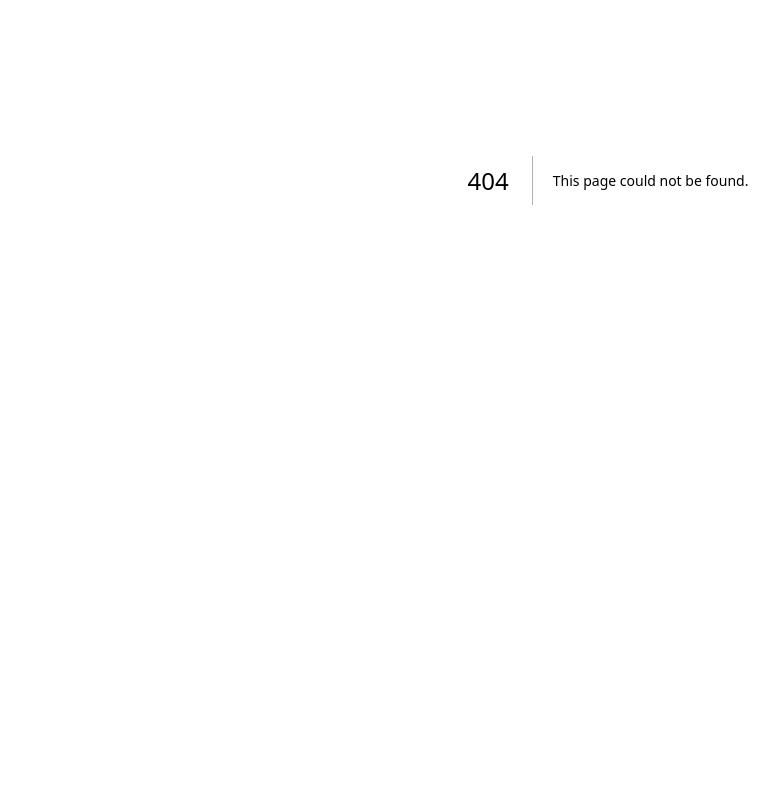
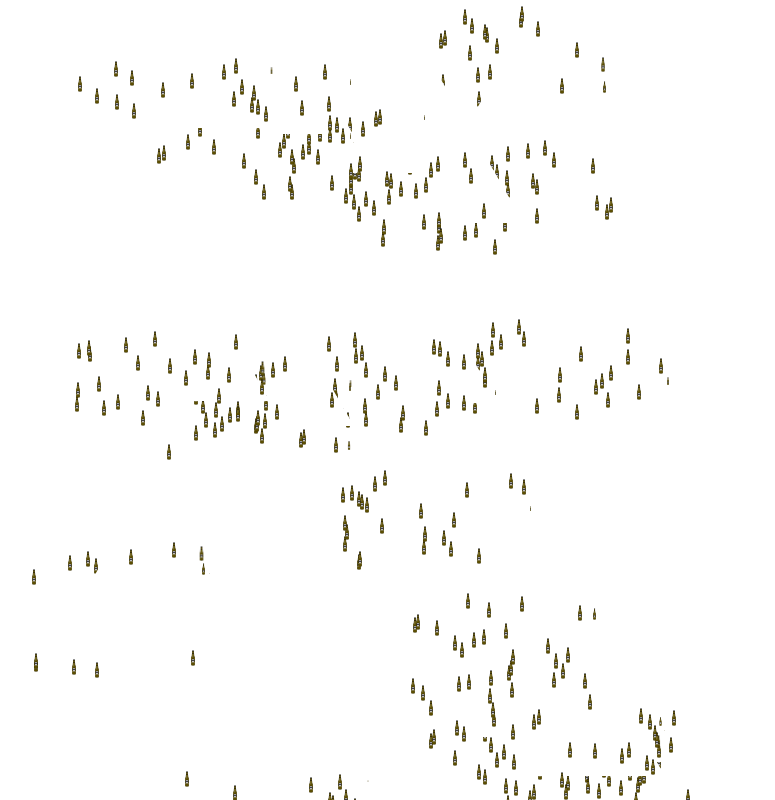
Before and after one commit to People-in-Tires/PIT, a Next.js app in the folder pit/: page /test in a window 1280 px wide. Before the commit this address had no page. Shown: the part 220-1020 px from the top of the page, without its empty margins (32-807 px from the left). Before the commit the page ends 800 px from the top, so only its background shows below. Built offline with nearby package versions, Linux system fonts and the light colour scheme.

Commit message:
feat: particles, gifs implementd

```diff
--- /dev/null
+++ b/pit/app/test/page.tsx
@@ -0,0 +1,30 @@
+import { ParticleSource } from "@/components/weather";
+import {default as beer} from "@/public/beer.png"
+import {default as cloud} from "@/public/vercel.svg"
+import Image from "next/image";
+import React from "react";
+
+export default function Page({}) {
+  return (
+	<React.Fragment>
+		<ParticleSource
+			area={{ x: 0, y: 100, width: 100, height: 1000 }}
+			angle={{ x: 1, y: 0 }}
+			angle_range={0.05}
+			frequency={1000/5}
+			duration={5000}
+		>
+			<ParticleSource
+				area={{ x: 0, y: 100, width: 200, height: 0 }}
+				angle={{ x: -0.1, y: 0.9 }}
+				angle_range={0.05}
+				frequency={1000/30}
+				duration={1000}
+				>
+				<Image src={beer} width={16} height={16}alt="rain"/>
+			</ParticleSource>
+			<Image src={cloud} width={200} height={100}alt="rain"/>
+		</ParticleSource>
+	</React.Fragment>
+  );
+}
--- a/pit/components/DraggableItem.tsx
+++ b/pit/components/DraggableItem.tsx
@@ -17,7 +17,7 @@ export default function DraggableItem({
   handle,
   axis,
   disabled,
-  lockedPosition
+  lockedPosition,
 }: DraggableItemProps) {
   const [position, setPosition] = useState<ControlPosition>(
     defaultPosition ? defaultPosition : { x: 0, y: 0 },
@@ -51,7 +51,7 @@ export default function DraggableItem({
   function onStopWrap(event: MouseEvent, data: DraggableData) {
     newPosition({ x: event.clientX, y: event.clientY });
     addTo(data.node, `${styles.inventory}`);
-    if (lockedPosition) setPosition(lockedPosition)
+    if (lockedPosition) setPosition(lockedPosition);
     if (onStop) onStop(event, data);
   }
 
--- a/pit/components/carComponents/Wheel.tsx
+++ b/pit/components/carComponents/Wheel.tsx
@@ -14,14 +14,14 @@ export default function Wheel({
     const newTodos = [...bolted];
     newTodos[index] = setTo;
     setBolted(newTodos);
-  };
+  }
   return (
     <DraggableItem
       nodeRef={nodeRef}
-      disabled={!bolted.every((v)=> v === false)}
+      disabled={!bolted.every((v) => v === false)}
     >
       <div ref={nodeRef}>
-        <NormalWheel setBolt={setBolt}/>
+        <NormalWheel setBolt={setBolt} />
       </div>
     </DraggableItem>
   );
@@ -32,19 +32,23 @@ export default function Wheel({
   x = 0,
   y = 0,
   index,
-    setBolt
-  }: { bolt_length?: number, index: number, setBolt: (index: number, setTo: boolean)=>void } & ItemProps) {
+  setBolt,
+}: {
+  bolt_length?: number;
+  index: number;
+  setBolt: (index: number, setTo: boolean) => void;
+} & ItemProps) {
   const [rotation, setRotation] = useState<number>(bolt_length);
   const ref = createRef<HTMLDivElement>();
-    const [bolted, setBolted] = useState<boolean>(true)
+  const [bolted, setBolted] = useState<boolean>(true);
 
-    useEffect(()=>{
-      setBolt(index, bolted)
-    },[bolted])
+  useEffect(() => {
+    setBolt(index, bolted);
+  }, [bolted]);
 
   function Rotate(e: Event) {
     const customE = e as CustomEvent;
-      console.log(rotation)
+    console.log(rotation);
     setRotation((prevRotation): number => {
       let newRot = prevRotation + customE.detail.delta_rotation;
       if (newRot > bolt_length) {
@@ -75,28 +79,25 @@ export default function Wheel({
       <img
         style={{ rotate: `${rotation}deg`, transformOrigin: "50% 50%" }}
         draggable={false}
-          src={
-            "/bolt.svg"
-          }
+        src={"/bolt.svg"}
       ></img>
     </div>
   );
 }
 
+function NormalWheel({
+  setBolt,
+}: {
+  setBolt: (index: number, setTo: boolean) => void;
+}) {
+  return (
+    <div className={`${styles.wheel}`}>
+      <Bolt x={50} y={25} index={0} setBolt={setBolt} />
+      <Bolt x={50} y={75} index={1} setBolt={setBolt} />
+      <Bolt x={25} y={50} index={2} setBolt={setBolt} />
+      <Bolt x={75} y={50} index={3} setBolt={setBolt} />
 
-function NormalWheel({setBolt} : {setBolt: (index: number, setTo: boolean)=>void}){
-  return (
-    <div
-      className={`${styles.wheel}`}
-    >
-      <Bolt x={50} y={25} index={0} setBolt={setBolt}/>
-      <Bolt x={50} y={75} index={1} setBolt={setBolt}/>
-      <Bolt x={25} y={50} index={2} setBolt={setBolt}/>
-      <Bolt x={75} y={50} index={3} setBolt={setBolt}/>
-
-      <img
-          draggable={false}
-      src={"/wheelnormal.svg"}></img>
+      <img draggable={false} src={"/wheelnormal.svg"}></img>
     </div>
   );
-};
+}
--- a/pit/components/carComponents/WheelGame.tsx
+++ b/pit/components/carComponents/WheelGame.tsx
@@ -4,13 +4,15 @@ import React, { createContext, createRef, useEffect, useState } from "react";
 export default function WheelGame({ metadata, setOutput }: {} & MiniGameProps) {
   //wheel context tracks bolts
   //have wheel function and pass as child the specifics
-  const [wheel, setWheel] = useState<React.JSX.Element>(metadata["wheel"] as React.JSX.Element);
+  const [wheel, setWheel] = useState<React.JSX.Element>(
+    metadata["wheel"] as React.JSX.Element,
+  );
 
   return (
-  <div>
-    <div className={"wheelslot"} style={{top: "50%", left: "50%"}}>
-      {wheel}
+    <div>
+      <div className={"wheelslot"} style={{ top: "50%", left: "50%" }}>
+        {wheel}
+      </div>
     </div>
-  </div>
   );
 }
--- /dev/null
+++ b/pit/components/weather.tsx
@@ -0,0 +1,116 @@
+"use client";
+import { Weather } from "@/lib/wasm/simulation";
+import Image from "next/image";
+import React, {
+  createRef,
+  Key,
+  StyleHTMLAttributes,
+  useEffect,
+  useRef,
+  useState,
+} from "react";
+import { motion } from "motion/react"
+
+
+
+export interface IVector {
+  x: number;
+  y: number;
+}
+export interface IRect {
+  x: number;
+  y: number;
+  height: number;
+  width: number;
+}
+export interface IParticle extends React.PropsWithChildren {
+  position: IVector;
+  direction: IVector;
+  duration: number;
+  id: number;
+}
+
+export function Particle({
+  position,
+  direction,
+  children,
+  id,
+  duration
+}: IParticle & React.PropsWithChildren) {
+
+  return (
+    <motion.div
+      style={{position: "absolute"}}
+	  initial={{left: position.x, top: position.y}}
+	  animate={{left: position.x + (direction.x * duration /10), top: position.y + direction.y * duration / 10}}
+	  transition={{ease: "linear", duration: duration / 1000}}
+    >
+      {children}
+    </motion.div>
+  );
+}
+
+export function ParticleSource({
+  area,
+  angle,
+  angle_range,
+  frequency,
+  duration,
+  children,
+}: {
+  area: IRect;
+  angle: IVector;
+  angle_range: number;
+  frequency: number;
+  duration: number;
+} & React.PropsWithChildren) {
+  const [elements, setElements] = useState<React.JSX.Element[]>([]);
+  useEffect(() => {
+    function new_id() {
+      const seen: (string | null)[] = [];
+      for (let i = 0; i < elements.length; i++) {
+        seen.push(elements[i].key);
+      }
+      for (let i = 0; i <= elements.length + 1; i++) {
+        if (!seen.includes(i.toString())) return i;
+      }
+      return elements.length;
+    }
+
+    const interval = setInterval(() => {
+      const id = new_id();
+      const x = Math.random() * area.width + area.x;
+      const y = Math.random() * area.height + area.y;
+      const angle_offset = (Math.random() - 0.5) * 2 * Math.PI * angle_range;
+      const direction: IVector = {
+        x: Math.cos(angle_offset) * angle.x - Math.sin(angle_offset) * angle.y,
+        y: Math.sin(angle_offset) * angle.x + Math.cos(angle_offset) * angle.y,
+      };
+      setElements((prevValue) => [
+        ...prevValue,
+        <Particle
+          position={{ x: x, y: y }}
+          direction={direction}
+          duration={duration}
+          key={id}
+          id={id}
+        >
+          {" "}
+          {children}{" "}
+        </Particle>,
+      ]);
+      setTimeout(() => {
+        setElements((prevValue) =>
+          prevValue.filter((value) => value.key !== `${id}`),
+        );
+      }, duration);
+    }, frequency);
+    return () => clearInterval(interval);
+  }, [elements, setElements]);
+  return <React.Fragment>{elements}</React.Fragment>;
+}
+//fade from gif to gif
+// export default function WWeather({weather = 0}: {weather?: Weather}) {
+// 	const sprites: string[] = ["/Sunny.gif", "/buggy.gif", "/laggy.gif", "/animals.gif", "/thunder.gif"]
+// 	return <div><ParticleSource  position={{x: 500, y: 500, height: 100, width: 500}} frequency={100}/></div>
+// }
--- a/pit/next.config.ts
+++ b/pit/next.config.ts
@@ -3,3 +3,6 @@ import type { NextConfig } from "next";
 const nextConfig: NextConfig = {/* config options here */};
 
 export default nextConfig;
+module.exports = {
+  allowedDevOrigins: ['10.10.3.4'],
+}
--- a/pit/package.json
+++ b/pit/package.json
@@ -17,7 +17,8 @@
     "pg": "^8.23.0",
     "react": "19.2.8",
     "react-dom": "19.2.8",
-    "react-draggable": "^4.7.1"
+    "react-draggable": "^4.7.1",
+    "motion": "14.0.0"
   },
   "devDependencies": {
     "@tailwindcss/postcss": "^4.3.3",
--- /dev/null
+++ b/pit/types/index.d.ts
@@ -0,0 +1,2 @@
+declare module "*.png";
+declare module "*.gif";
```
Also changed, not shown: pit/components/wrench.tsx (+5 -7 lines), pit/lib/libft/addTo.ts (+6 -6 lines), pit/lib/libft/overlap.ts (+8 -6 lines), pit/components/beer.tsx (line endings or trailing spaces). Lines whose indentation alone changed are shown as unchanged.
